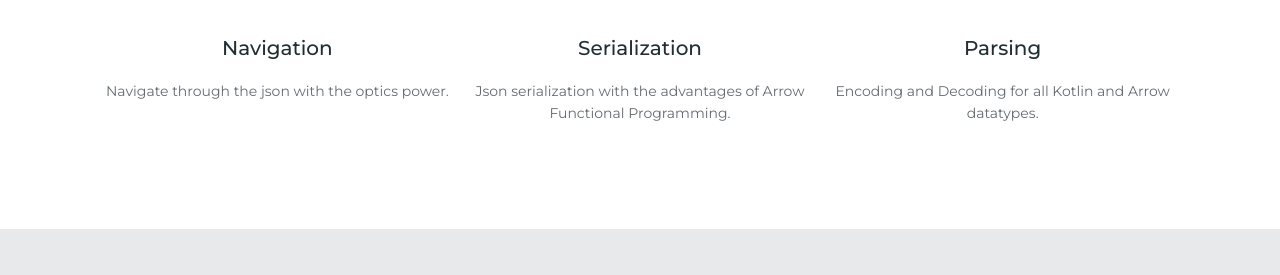
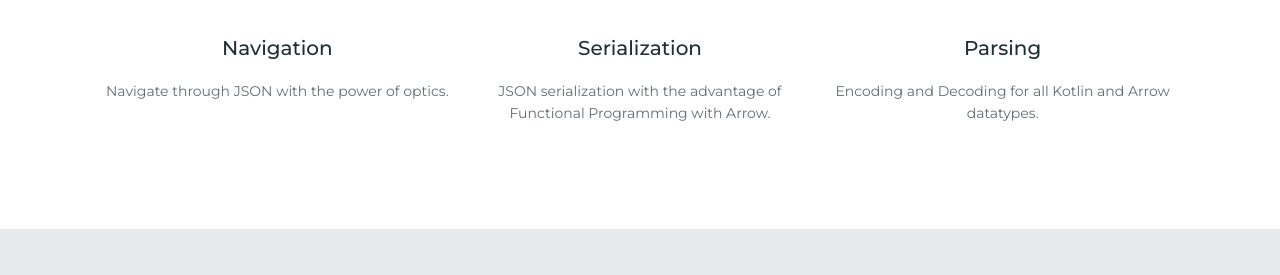
Before and after one commit to 47degrees/helios, a Jekyll site: the page built from docs/index.md, in a window 1280 px wide. Shown: the part 883-1158 px from the top of the page. Built offline with Jekyll 4.4.1, drawn with Linux system fonts in a browser that asks for light colours.

Commit message:
updating lang.

```diff
--- a/docs/_data/features.yml
+++ b/docs/_data/features.yml
@@ -1,10 +1,10 @@
 content:
     - title: Navigation
-      description: Navigate through the json with the optics power.
+      description: Navigate through JSON with the power of optics.
       icon: img/feature-icon-primary.svg
 
     - title: Serialization
-      description: Json serialization with the advantages of Arrow Functional Programming.
+      description: JSON serialization with the advantage of Functional Programming with Arrow.
       icon: img/feature-icon-secondary.svg
 
     - title: Parsing
```
